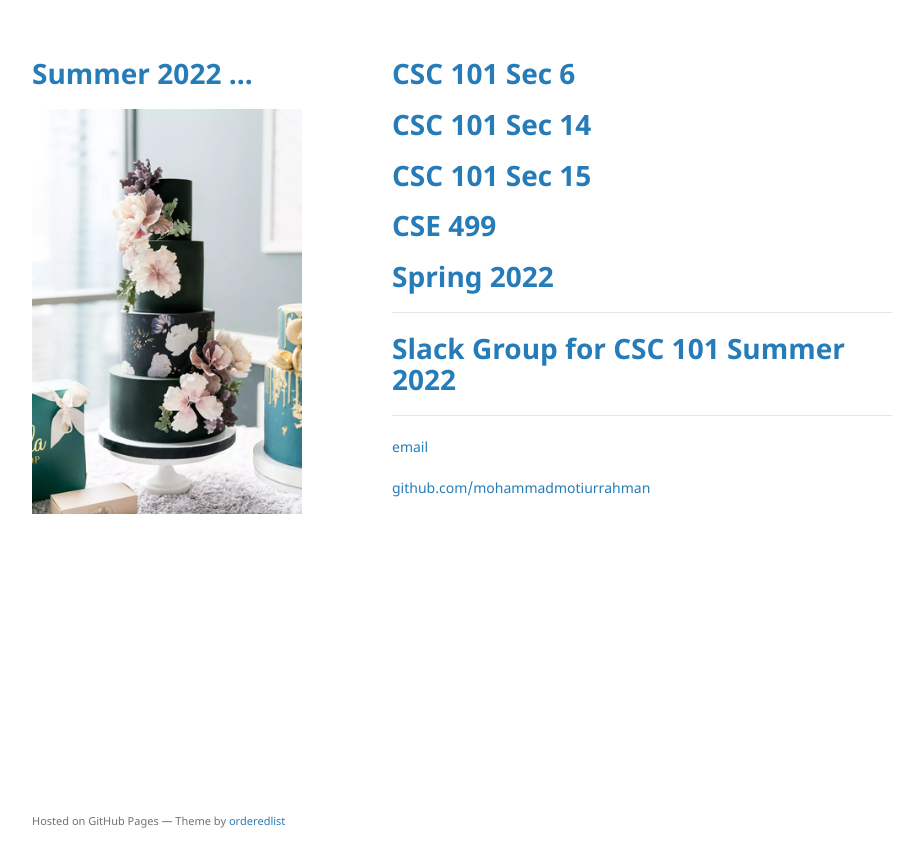
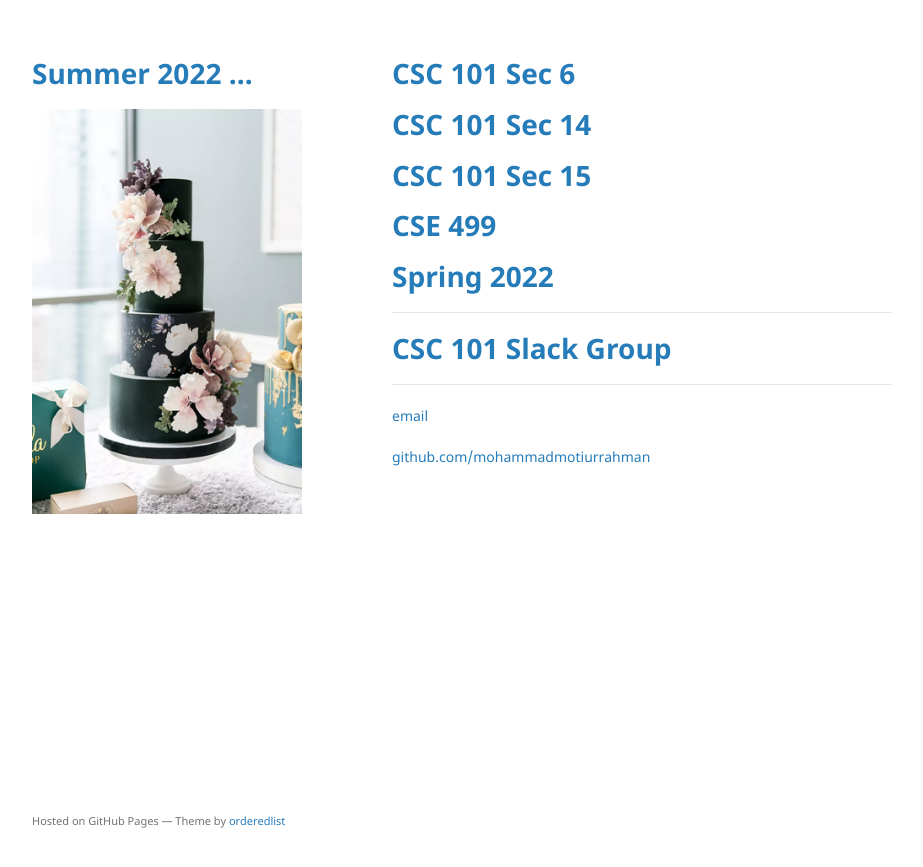
Before and after one commit to mohammadmotiurrahman/mohammadmotiurrahman.github.io, a Jekyll site: the page built from index.md, in a window 1280 px wide. Shown: the top 867 px of the page, without its empty margins (178-1101 px from the left). Built offline with Jekyll 4.4.1, drawn with Linux system fonts in a browser that asks for light colours; our own code applies the rules of GitHub Pages for plain Markdown files.

Commit message:
Update index.md

```diff
--- a/index.md
+++ b/index.md
@@ -6,7 +6,7 @@
 
 
 * * *
-# [Slack Group for CSC 101 Summer 2022](https://csc101summer22.slack.com/)
+# [CSC 101 Slack Group](https://csc101summer22.slack.com/)
 * * *
 
 [email](mailto:mohammadmotiurrahman@gmail.com)
```
